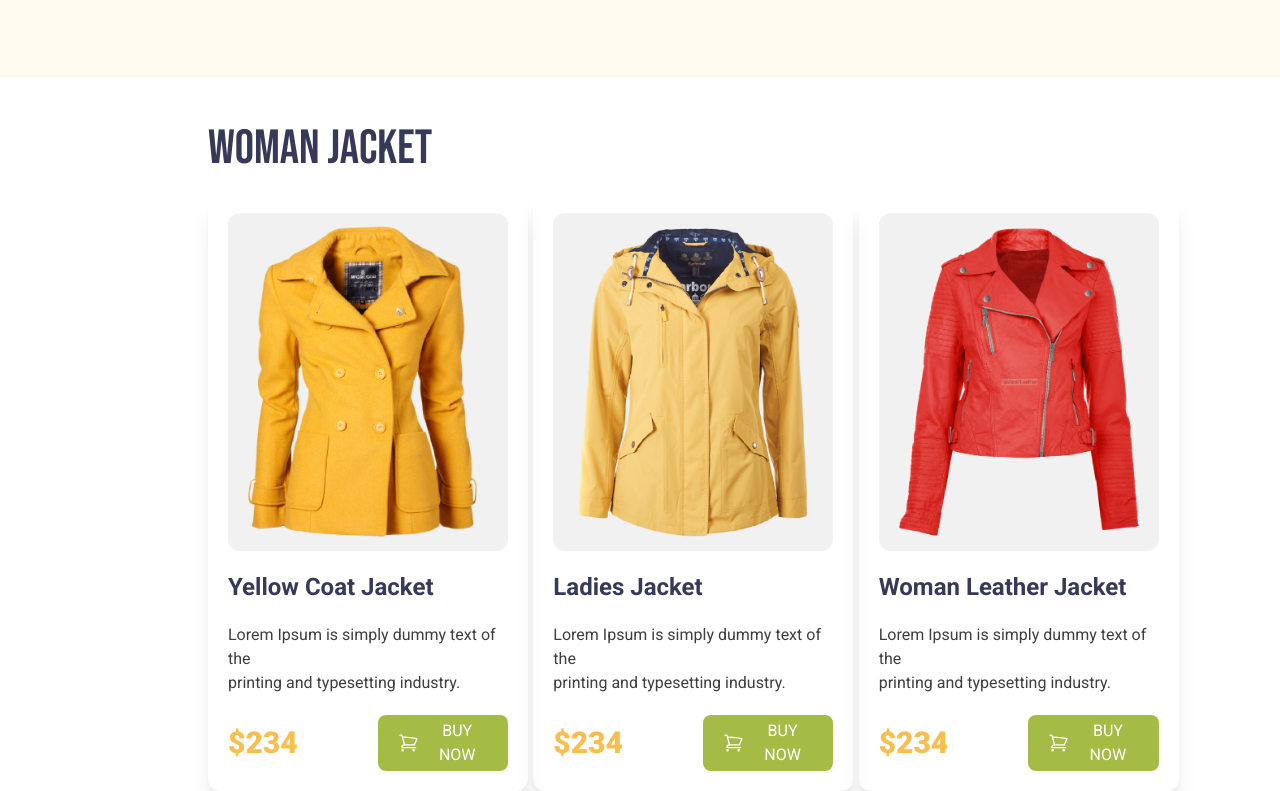
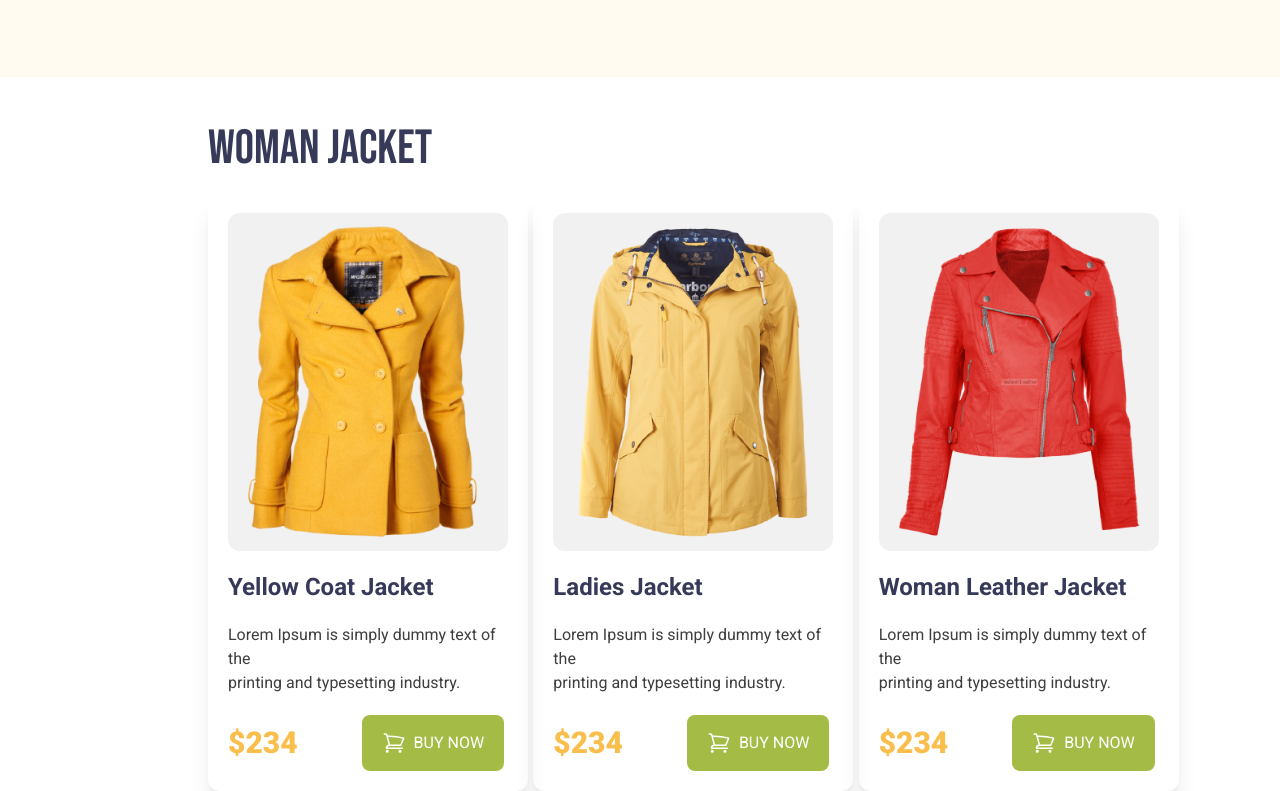
Before and after one commit to mdnoble1/penguin-fashion, a plain HTML site: page index.html in a window 1280 px wide. Shown: the part 616-1407 px from the top of the page. Drawn offline with nearby package versions, Linux system fonts and the light colour scheme.

Commit message:
updated women jacket section

```diff
--- a/index.html
+++ b/index.html
@@ -61,7 +61,7 @@
                     <h3 class="font-roboto font-bold text-2xl text-[#363958] mt-5 mb-5">Yellow Coat Jacket </h3>
                     <p class="font-roboto text-[#3E3E3E] mb-5">Lorem Ipsum is simply dummy text of the<br>
                         printing and typesetting industry.</p>
-                   <div class="flex gap-20 items-center">
+                   <div class="flex gap-16 items-center">
                     <h3 class="font-roboto font-black text-3xl text-[#FABE4C]">$234</h3>
                     <button class="flex gap-2 items-center font-roboto text-white w-42.5 h-14 bg-[#A4BC46] p-5 rounded-lg"><svg xmlns="http://www.w3.org/2000/svg" fill="none" viewBox="0 0 24 24" stroke-width="1.5" stroke="currentColor" class="w-6 h-6">
                         <path stroke-linecap="round" stroke-linejoin="round" d="M2.25 3h1.386c.51 0 .955.343 1.087.835l.383 1.437M7.5 14.25a3 3 0 00-3 3h15.75m-12.75-3h11.218c1.121-2.3 2.1-4.684 2.924-7.138a60.114 60.114 0 00-16.536-1.84M7.5 14.25L5.106 5.272M6 20.25a.75.75 0 11-1.5 0 .75.75 0 011.5 0zm12.75 0a.75.75 0 11-1.5 0 .75.75 0 011.5 0z" />
@@ -74,7 +74,7 @@
                     <h3 class="font-roboto font-bold text-2xl text-[#363958] mt-5 mb-5">Ladies Jacket </h3>
                     <p class="font-roboto text-[#3E3E3E] mb-5">Lorem Ipsum is simply dummy text of the<br>
                         printing and typesetting industry.</p>
-                   <div class="flex gap-20 items-center">
+                   <div class="flex gap-16 items-center">
                     <h3 class="font-roboto font-black text-3xl text-[#FABE4C]">$234</h3>
                     <button class="flex gap-2 items-center font-roboto text-white w-42.5 h-14 bg-[#A4BC46] p-5 rounded-lg"><svg xmlns="http://www.w3.org/2000/svg" fill="none" viewBox="0 0 24 24" stroke-width="1.5" stroke="currentColor" class="w-6 h-6">
                         <path stroke-linecap="round" stroke-linejoin="round" d="M2.25 3h1.386c.51 0 .955.343 1.087.835l.383 1.437M7.5 14.25a3 3 0 00-3 3h15.75m-12.75-3h11.218c1.121-2.3 2.1-4.684 2.924-7.138a60.114 60.114 0 00-16.536-1.84M7.5 14.25L5.106 5.272M6 20.25a.75.75 0 11-1.5 0 .75.75 0 011.5 0zm12.75 0a.75.75 0 11-1.5 0 .75.75 0 011.5 0z" />
@@ -87,7 +87,7 @@
                     <h3 class="font-roboto font-bold text-2xl text-[#363958] mt-5 mb-5">Woman Leather Jacket  </h3>
                     <p class="font-roboto text-[#3E3E3E] mb-5">Lorem Ipsum is simply dummy text of the<br>
                         printing and typesetting industry.</p>
-                   <div class="flex gap-20 items-center">
+                   <div class="flex gap-16 items-center">
                     <h3 class="font-roboto font-black text-3xl text-[#FABE4C]">$234</h3>
                     <button class="flex gap-2 items-center font-roboto text-white w-42.5 h-14 bg-[#A4BC46] p-5 rounded-lg"><svg xmlns="http://www.w3.org/2000/svg" fill="none" viewBox="0 0 24 24" stroke-width="1.5" stroke="currentColor" class="w-6 h-6">
                         <path stroke-linecap="round" stroke-linejoin="round" d="M2.25 3h1.386c.51 0 .955.343 1.087.835l.383 1.437M7.5 14.25a3 3 0 00-3 3h15.75m-12.75-3h11.218c1.121-2.3 2.1-4.684 2.924-7.138a60.114 60.114 0 00-16.536-1.84M7.5 14.25L5.106 5.272M6 20.25a.75.75 0 11-1.5 0 .75.75 0 011.5 0zm12.75 0a.75.75 0 11-1.5 0 .75.75 0 011.5 0z" />
```
